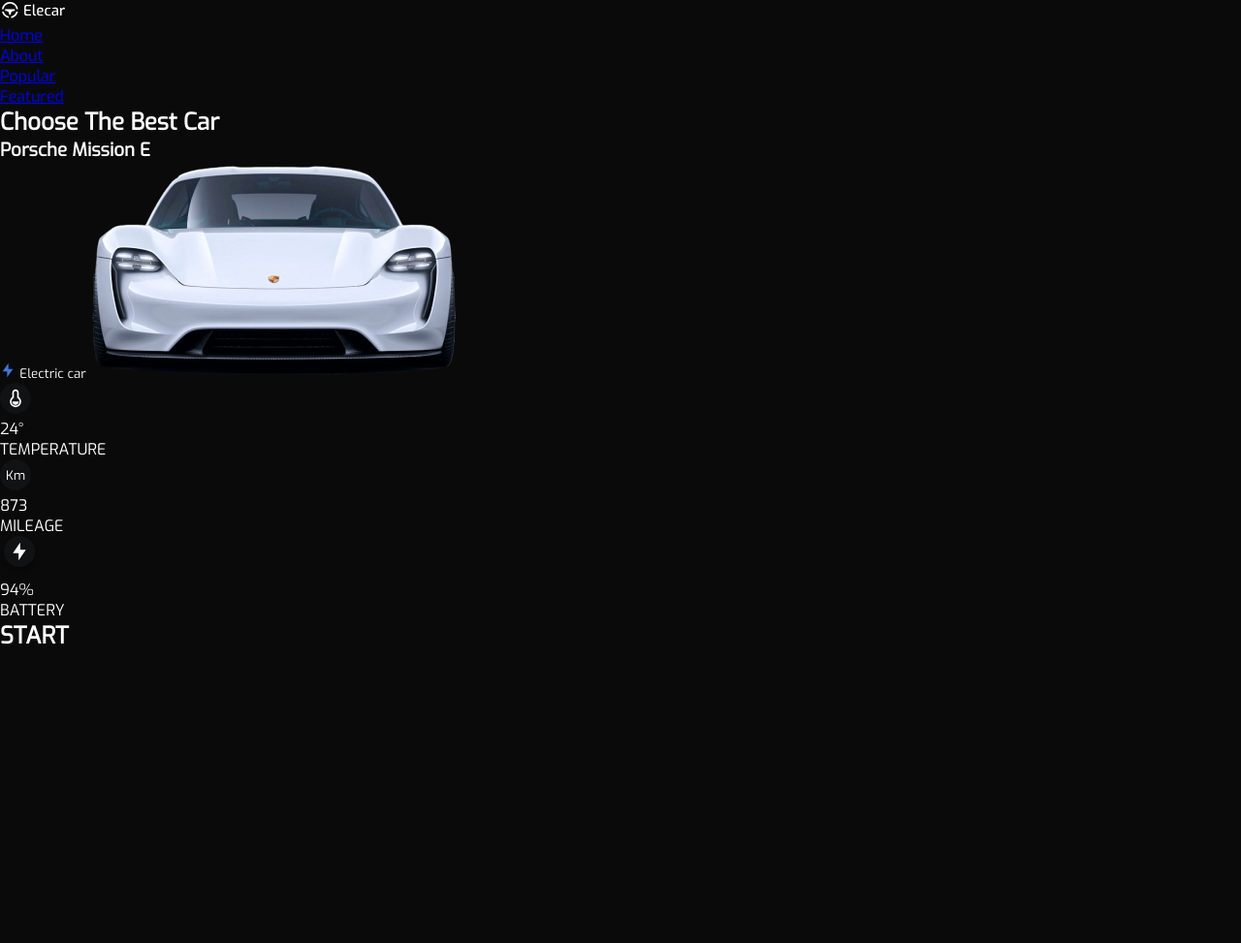
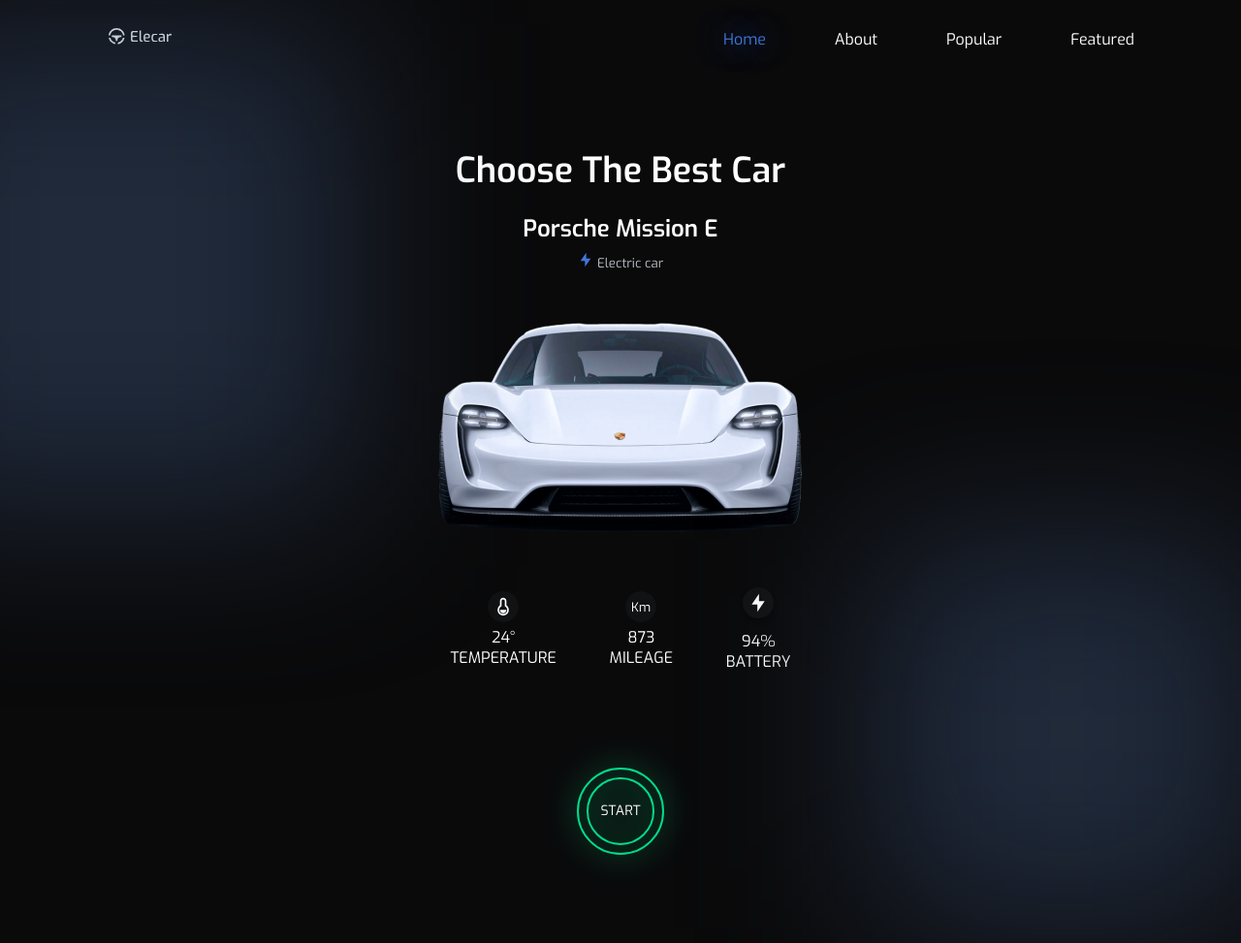
Before and after one commit to mukhriddin-dev/elcar, a plain HTML site: page index.html in a window 1280 px wide. Shown: the whole page at 97% size. Before the commit the page ends 800 px from the top, so only its background shows below. Drawn offline with Linux system fonts and the light colour scheme.

Commit message:
added styles header and sections

```diff
--- a/index.html
+++ b/index.html
@@ -22,7 +22,7 @@
                 </a>
 
                 <ul class="nav__list">
-                    <li class="nav__list--item"><a href="#" class="nav__list--item-link">Home</a></li>
+                    <li class="nav__list--item"><a href="#" class="nav__list--item-link active">Home</a></li>
                     <li class="nav__list--item"><a href="#" class="nav__list--item-link">About</a></li>
                     <li class="nav__list--item"><a href="#" class="nav__list--item-link">Popular</a></li>
                     <li class="nav__list--item"><a href="#" class="nav__list--item-link">Featured</a></li>
@@ -54,6 +54,7 @@
                         alt="intro Porsche car" class="intro__car">
 
                     <div class="intro__info">
+
                         <div class="intro__info--item">
 
                             <img src="./images/icons/iconhome1.svg" alt="icon home">
@@ -78,10 +79,11 @@
 
                         </div>
 
-                        <div class="intr__start">
-                            <h2>START</h2>
-                        </div>
 
+                    </div>
+
+                    <div class="intro__start">
+                        <h2>START</h2>
                     </div>
 
                 </div>
--- a/styles/style.css
+++ b/styles/style.css
@@ -1,4 +1,4 @@
-*{
+* {
     margin: 0;
     padding: 0;
     box-sizing: border-box;
@@ -6,7 +6,7 @@
 }
 
 
-:root{
+:root {
     --bg-main-color: #0A0A0B;
     --text-main-color: #ffffff;
     --btn-bg-color: #306AD9;
@@ -15,8 +15,159 @@
     --icon-color: #BABEC4;
 }
 
-body{
+body {
     font-family: 'Exo regular';
     color: var(--text-main-color);
     background-color: var(--bg-main-color);
+    overflow-x: hidden;
 }
+
+.container {
+    max-width: 1100px;
+    margin: 0 auto;
+    padding: 0 20px;
+}
+
+/* ------------------------- header started ------------------- */
+header {
+    width: 100%;
+    height: auto;
+    background-color: transparent;
+}
+
+.nav {
+    display: flex;
+    justify-content: space-between;
+    align-items: center;
+    height: 80px;
+}
+
+.nav__list {
+    display: flex;
+    justify-content: space-between;
+    width: 40%;
+}
+
+.nav__list--item {
+    list-style-type: none;
+}
+
+.nav__list--item-link {
+    text-decoration: none;
+    color: var(--text-main-color);
+}
+
+.nav__list--item-link:hover {
+    color: var(--icon-color);
+}
+
+.active {
+    text-shadow: 0px 0px 32px #346DDA;
+    color: var(--btn-bg-color-hover);
+}
+
+/* ------------------------- header finished ------------------- */
+
+.intro {
+    width: 100%;
+    height: auto;
+    position: relative;
+}
+
+.intro::before {
+    content: '';
+    display: block;
+    position: absolute;
+    width: 500px;
+    height: 500px;
+    left: -138px;
+    top: -128px;
+    background: rgba(55, 74, 109, 0.5);
+    filter: blur(90px);
+}
+
+.intro::after {
+    content: '';
+    display: block;
+    position: absolute;
+    width: 400px;
+    height: 400px;
+    right: -20px;
+    top: 404px;
+    background: rgba(55, 74, 109, 0.5);
+    filter: blur(90px);
+}
+
+.wrapper {
+    text-align: center;
+}
+
+.intro__title {
+    font-family: 'Exo semibold';
+    font-style: normal;
+    font-weight: 600;
+    font-size: 36px;
+    margin-top: 72px;
+}
+
+.intro__subtitle {
+    font-family: 'Exo semibold';
+    font-style: normal;
+    font-weight: 600;
+    font-size: 24px;
+    margin-top: 20px;
+}
+
+.wrapper span {
+    font-family: 'Exo regular';
+    font-weight: 400;
+    font-size: 16px;
+    margin-top: 8px;
+    display: block;
+    color: var(--icon-color);
+}
+
+.intro__car {
+    margin-top: 48px;
+}
+
+.intro__info {
+    width: 406px;
+    display: flex;
+    justify-content: space-around;
+    align-items: center;
+    margin: 40px auto;
+    height: 104px;
+}
+
+.intro__start {
+    width: 90px;
+    height: 90px;
+    font-size: 14px;
+    line-height: 140%;
+    margin: 91px auto;
+    display: flex;
+    justify-content: center;
+    align-items: center;
+    border: 2px solid #02DB8A;
+    filter: drop-shadow(0px 0px 16px #02DB8A);
+    border-radius: 50%;
+    cursor: pointer;
+}
+
+.intro__start h2 {
+    border: 2px solid #02DB8A;
+    width: 70px;
+    height: 70px;
+    font-weight: 500;
+    font-size: 14px;
+    border-radius: 50%;
+    display: flex;
+    justify-content: center;
+    align-items: center;
+    transition: all 0.2s ease;
+}
+
+.intro__start:hover h2 {
+    filter: drop-shadow(0px 0px 16px #02DB8A);
+}
```
